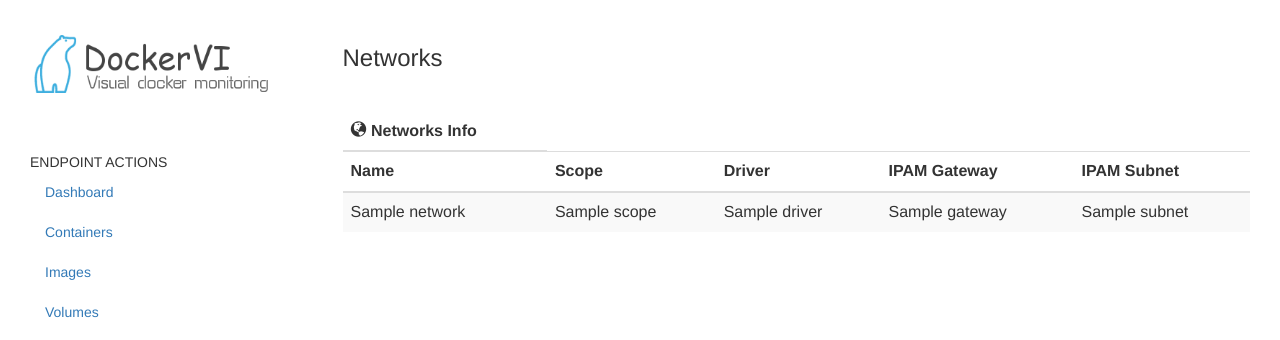
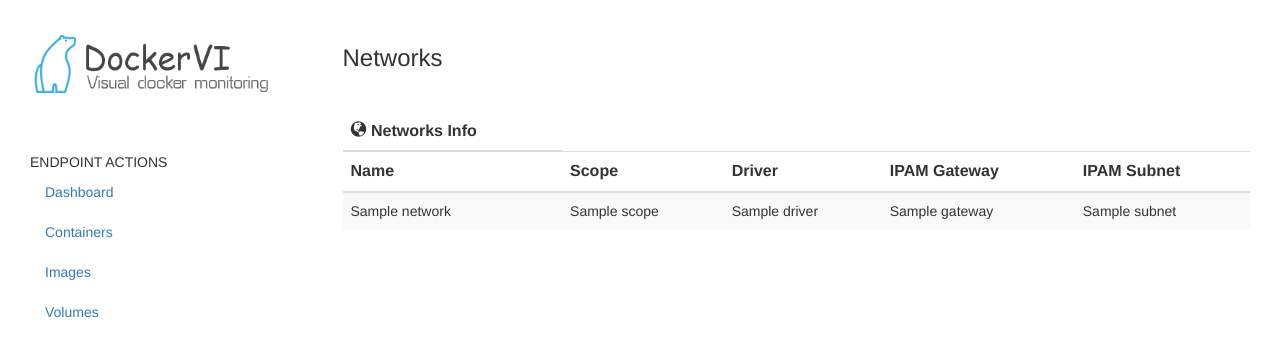
Before and after one commit to pumpkinpies/DockerVI, a Django app: template templates/network.html in a window 1280 px wide. Shown: the top 340 px of the page. Run offline with Django 3.2, Linux system fonts and the light colour scheme; the template is opened without the code that fills it: most values are stand-ins (such as "Sample title", 1, 10 or a date in 2020); some libraries are stand-ins or nearby versions.

Commit message:
modified

```diff
--- a/templates/network.html
+++ b/templates/network.html
@@ -34,7 +34,7 @@
                         </tr>
                     </thead>
 
-                    <tbody>
+                    <tbody style=" white-space:nowrap; font-size: 14px">
                         {% for network in networklist %}
                         <tr>
                             <td>
```
